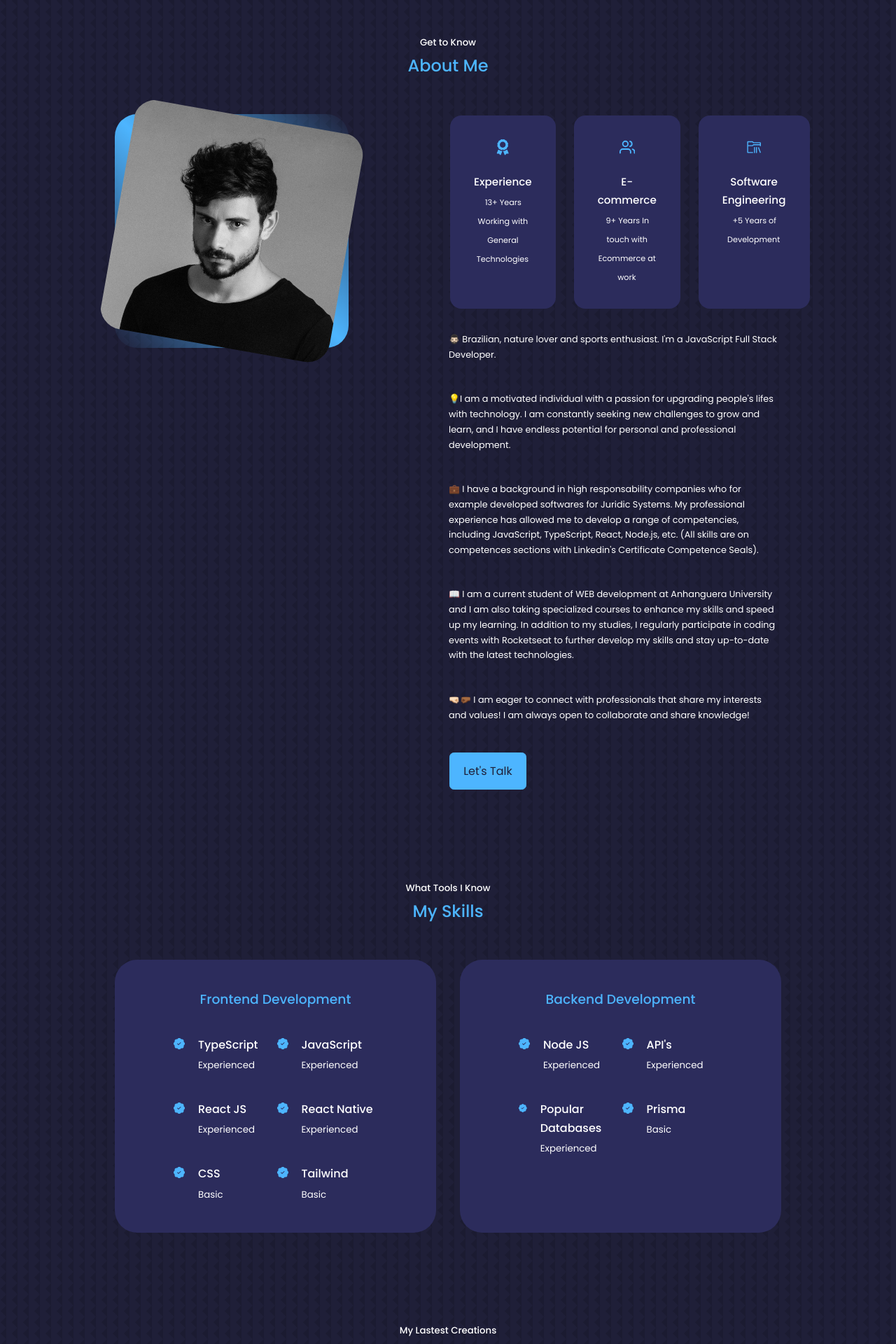
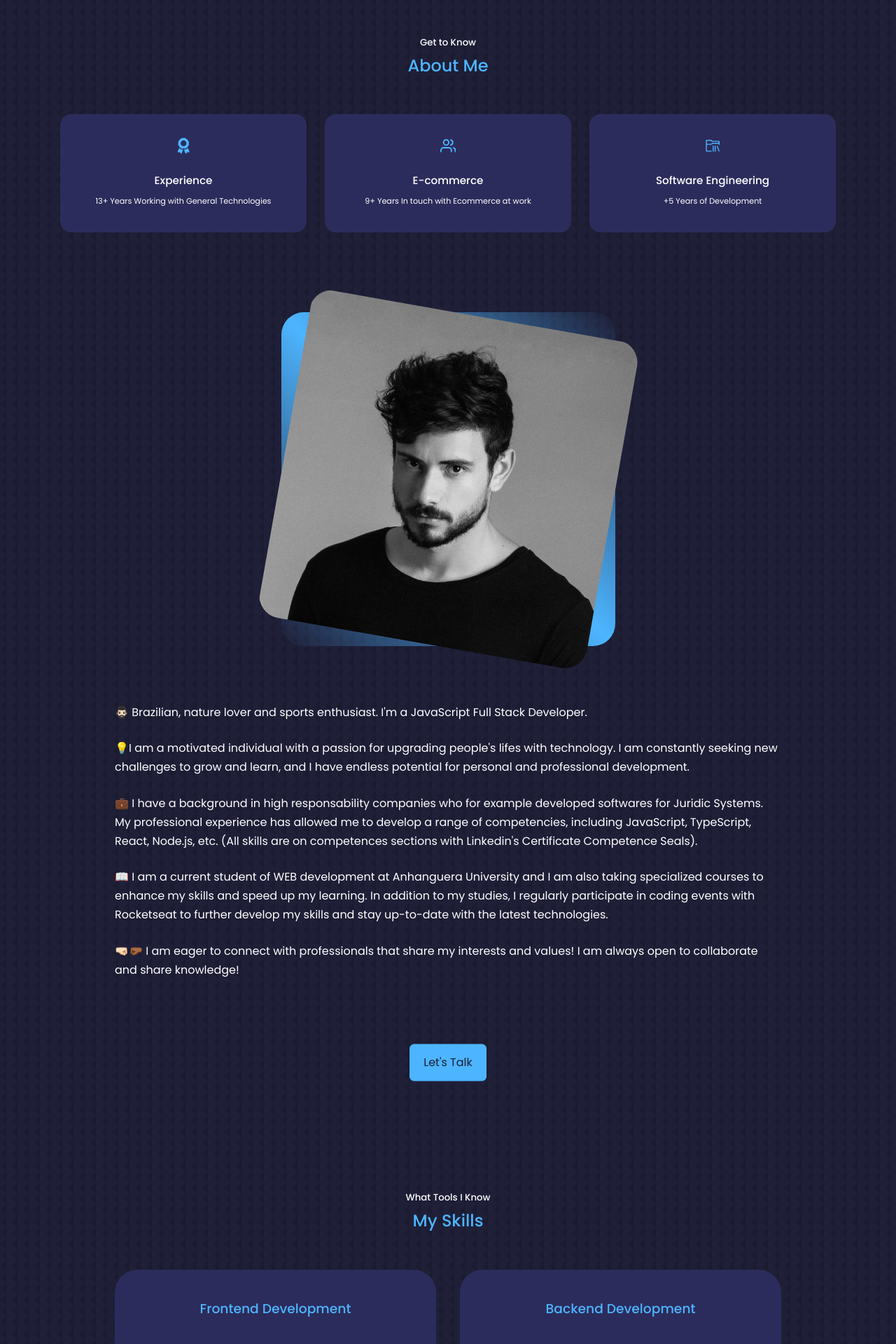
Before and after one commit to muricristiano/Portfolio, a React (Create React App) app: page / in a window 1280 px wide. Shown: the part 840-2760 px from the top of the page at 70% size. Built offline with nearby package versions, Linux system fonts and the light colour scheme.

Commit message:
not showing projects, 2nd photo under 3 columns

```diff
--- a/src/App.jsx
+++ b/src/App.jsx
@@ -17,7 +17,7 @@ const App = () => {
       <About />
       <Skills />
       {/* <Services /> */}
-      <Portfolio />
+      {/* <Portfolio /> */}
       {/* <Testimonials /> */}
       <Contact />
       <Footer />
--- a/src/components/about/About.jsx
+++ b/src/components/about/About.jsx
@@ -11,16 +11,8 @@ const About = () => {
       <h5>Get to Know</h5>
       <h2>About Me</h2>
 
-      <div className="container about__container">
-        <div className="about__me">
-          <div className="about__me-image">
-            <img src={ME} alt="" />
-          </div>
 
-        </div>
-
-        <div className="about__content">
-          <div className="about__cards">
+      <div className="about__cards">
             <article className='about__card'>
               <FaAward className='about__icon'/>
               <h5>Experience</h5>
@@ -40,6 +32,17 @@ const About = () => {
             </article>
           </div>
 
+        <div className="container about__container">
+          <div className="about__me">
+          <div className="about__me-image">
+            <img src={ME} alt="" />
+          </div>
+
+        </div>
+
+        <div className="about__content">
+
+
             <p>🧔🏻‍♂️ Brazilian, nature lover and sports enthusiast. I'm a JavaScript Full Stack Developer.</p>
             <p>💡I am a motivated individual with a passion for upgrading people's lifes with technology. I am constantly seeking new challenges to grow and learn, and I have endless potential for personal and professional development.</p>
             <p>💼 I have a background in high responsability companies who for example developed softwares for Juridic Systems. My professional experience has allowed me to develop a range of competencies, including JavaScript, TypeScript, React, Node.js, etc. (All skills are on competences sections with Linkedin's Certificate Competence Seals).</p>
--- a/src/components/about/about.css
+++ b/src/components/about/about.css
@@ -5,6 +5,7 @@
 }
 
 .about__me {
+    margin-top: 3rem;
     width: 100%;
     aspect-ratio: 1/1;
     border-radius: 2rem;
@@ -28,6 +29,7 @@
     display: grid;
     grid-template-columns: repeat(3, 1fr);
     gap: 1.5rem;
+    padding: 0 20rem 5rem;
 }
 
 .about__card {
@@ -63,11 +65,11 @@
 .about__content p {
     margin: 2rem 0 2.6rem;
     color: var(--color-light);
-    font-size: 0.8rem;
+    font-size: 1rem;
 }
 
 /* Media Queries (Medium Devices) */
-@media screen and (max-width: 1024px) {
+@media screen and (max-width: 1300px) {
     .about__container {
         grid-template-columns: 1fr;
         gap: 0;
@@ -78,12 +80,21 @@
         margin: 2rem auto 4rem;
     }
 
+    .about__cards {
+        padding: 0 5rem 5rem;
+    }
+
     .about__card {
-        padding: 1rem;
+        padding: 2rem;
     }
 
     .about__content p {
         margin: 1rem 0 1.5rem;
+    }
+
+    .about__content a {
+        margin: 10% 50% 0;
+        transform: translate(-50%, -50%);
     }
 }
 
@@ -101,13 +112,20 @@
     .about__cards {
         grid-template-columns: 1fr;
         gap: 1rem;
+        padding: 0 1rem 5rem;
+    }
+
+    .about__card {
+        padding: 1rem 4rem;
     }
 
     .about__content {
-        text-align: center;
+       //text-align: center;
+        padding: 0 2rem 0;
     }
 
     .about__content p {
         margin: 1.5rem 0;
+        font-size: 1rem;
     }
 }
--- a/src/components/header/header.css
+++ b/src/components/header/header.css
@@ -43,7 +43,7 @@ header {
     left: 50%;
     transform: translateX(-50%);
     margin-top: 4rem;
-    border-radius: 12rem 12rem 0 0;
+    border-radius: 6rem 6rem 0 0;
     overflow: hidden;
     padding-top: 2rem;
 }
--- a/src/components/skills/skills.jsx
+++ b/src/components/skills/skills.jsx
@@ -36,21 +36,35 @@ const Skills = () => {
                 <BsFillPatchCheckFill className='skills__details-icon'/>
                 <div>
                     <h4>React Native</h4>
+                    <small className='text-light'>Essential</small>
+                </div>
+              </article>
+              <article className='skills__details'>
+                <BsFillPatchCheckFill className='skills__details-icon'/>
+                <div>
+                    <h4>CSS</h4>
                     <small className='text-light'>Experienced</small>
                 </div>
               </article>
               <article className='skills__details'>
                 <BsFillPatchCheckFill className='skills__details-icon'/>
                 <div>
-                    <h4>CSS</h4>
-                    <small className='text-light'>Basic</small>
+                    <h4>HTML5</h4>
+                    <small className='text-light'>Experienced</small>
                 </div>
               </article>
               <article className='skills__details'>
                 <BsFillPatchCheckFill className='skills__details-icon'/>
                 <div>
-                    <h4>Tailwind</h4>
-                    <small className='text-light'>Basic</small>
+                    <h4>Shopify Based Platforms</h4>
+                    <small className='text-light'>Experienced</small>
+                </div>
+              </article>
+              <article className='skills__details'>
+                <BsFillPatchCheckFill className='skills__details-icon'/>
+                <div>
+                    <h4>Tailwind and Another Libraries</h4>
+                    <small className='text-light'>Essential</small>
                 </div>
               </article>
             </div>
@@ -76,15 +90,43 @@ const Skills = () => {
               <article className='skills__details'>
                 <BsFillPatchCheckFill className='skills__details-icon'/>
                 <div>
-                  <h4>Popular Databases</h4>
+                  <h4>SQL</h4>
                   <small className='text-light'>Experienced</small>
                 </div>
               </article>
               <article className='skills__details'>
                 <BsFillPatchCheckFill className='skills__details-icon'/>
                 <div>
+                    <h4>Oracle</h4>
+                    <small className='text-light'>Essential</small>
+                </div>
+              </article>
+              <article className='skills__details'>
+                <BsFillPatchCheckFill className='skills__details-icon'/>
+                <div>
+                  <h4>MongoDB</h4>
+                  <small className='text-light'>Essential</small>
+                </div>
+              </article>
+              <article className='skills__details'>
+                <BsFillPatchCheckFill className='skills__details-icon'/>
+                <div>
                     <h4>Prisma</h4>
-                    <small className='text-light'>Basic</small>
+                    <small className='text-light'>Essential</small>
+                </div>
+              </article>
+              <article className='skills__details'>
+                <BsFillPatchCheckFill className='skills__details-icon'/>
+                <div>
+                  <h4>Web Services</h4>
+                  <small className='text-light'>Essential</small>
+                </div>
+              </article>
+              <article className='skills__details'>
+                <BsFillPatchCheckFill className='skills__details-icon'/>
+                <div>
+                    <h4>Git / Github</h4>
+                    <small className='text-light'>Experienced</small>
                 </div>
               </article>
             </div>
```
